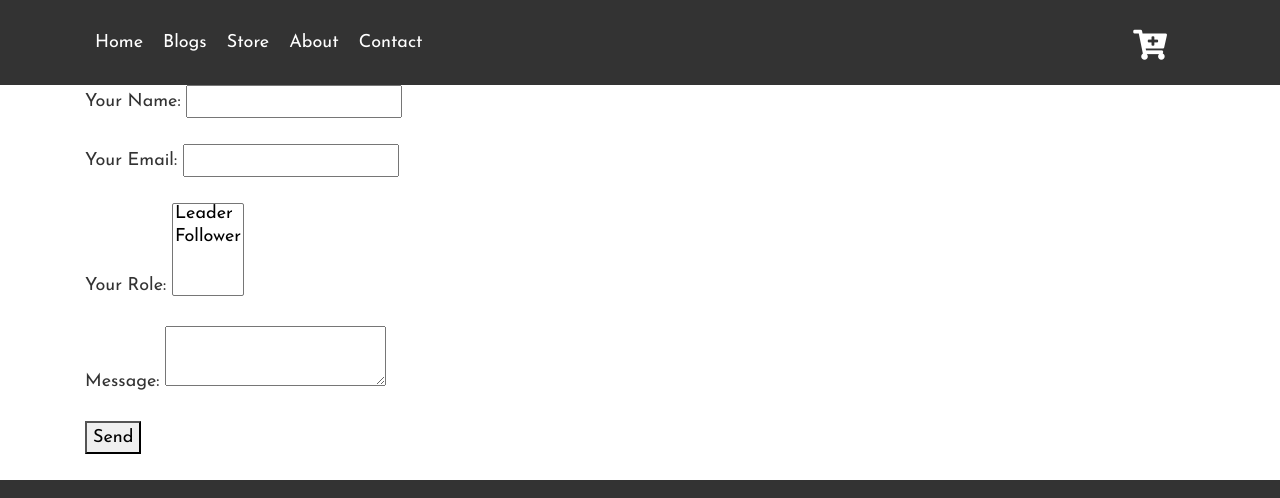
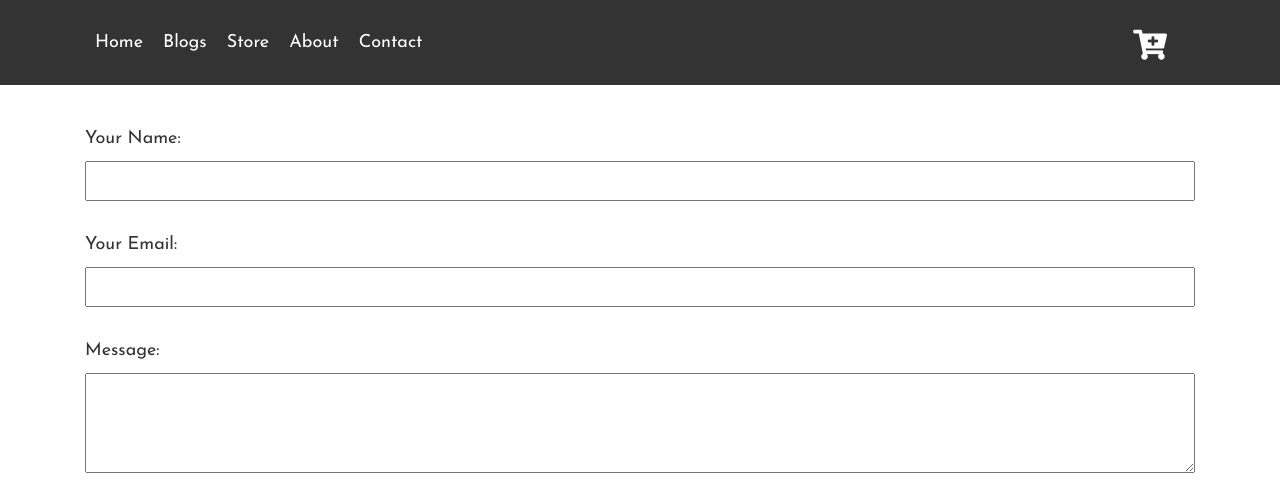
Before and after one commit to rohitguptab/OneShopper, a Gatsby site: page /contact-us in a window 1280 px wide. Shown: the top 498 px of the page. Built offline with nearby package versions, Linux system fonts and the light colour scheme; Gatsby itself is replaced by a stand-in of ours.

Commit message:
added file changes

```diff
--- a/src/css/style.css
+++ b/src/css/style.css
@@ -583,3 +583,35 @@ ul.latest-blog li .inner a {
 .site-Banner .gatsby-image-wrapper {
   height: 500px;
 }
+
+.Contact-us {
+  margin: 40px 0;
+}
+
+.Contact-us form {}
+
+.Contact-us form input {
+  width: 100%;
+  height: 40px;
+}
+
+.Contact-us form textarea {
+  width: 100%;
+  height: 100px;
+}
+
+.Contact-us form label {
+  width: 100%;
+}
+
+.Contact-us form>div {
+  margin-bottom: 30px;
+}
+
+.Contact-us form>div button {
+  width: 120px;
+  height: 50px;
+  background: #333;
+  color: #fff;
+  border: 1px solid #333;
+}
--- a/src/pages/contact-us.js
+++ b/src/pages/contact-us.js
@@ -10,24 +10,21 @@ class Contact extends React.Component {
                 <div className="Contact-us">
                     <div className="container">
                     <form name="contact" method="POST" data-netlify="true" netlify>
-                        <p>
-                            <label>Your Name: <input type="text" name="name" /></label>
-                        </p>
-                        <p>
-                            <label>Your Email: <input type="email" name="email" /></label>
-                        </p>
-                        <p>
-                            <label>Your Role: <select name="role[]" multiple>
-                            <option value="leader">Leader</option>
-                            <option value="follower">Follower</option>
-                            </select></label>
-                        </p>
-                        <p>
-                            <label>Message: <textarea name="message"></textarea></label>
-                        </p>
-                        <p>
+                        <div>
+                            <label>Your Name: </label>
+                            <input type="text" name="name" />
+                        </div>
+                        <div>
+                            <label>Your Email: </label>
+                            <input type="email" name="email" />
+                        </div>
+                        <div>
+                            <label>Message: </label>
+                            <textarea name="message"></textarea>
+                        </div>
+                        <div>
                             <button type="submit">Send</button>
-                        </p>
+                        </div>
                     </form>
                     </div>
                 </div>
```
